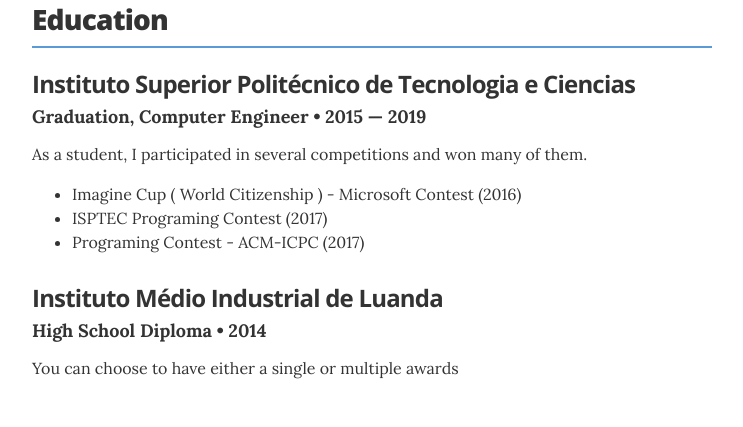
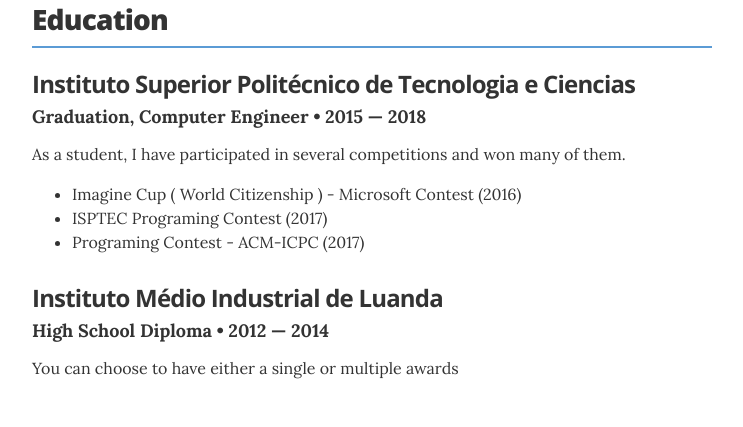
Before and after one commit to joselluis7/joselluis7.github.io, a Jekyll site: the page built from index.html, in a window 1280 px wide and 900 px high, scrolled down 1060 px. Shown: the part 155-582 px from the top of the window, without its empty margins (268-1011 px from the left). Built offline with Jekyll 4.4.1, drawn with Linux system fonts in a browser that asks for light colours.

Commit message:
fix education issues

```diff
--- a/_data/education.yml
+++ b/_data/education.yml
@@ -1,10 +1,10 @@
 # Degree
 - degree: Graduation, Computer Engineer
   uni: Instituto Superior Politécnico de Tecnologia e Ciencias
-  year: 2015 &mdash; 2019
-  summary: As a student, I participated in several competitions and won many of them. <ul class="resume-item-list"><li> Imagine Cup ( World Citizenship ) - Microsoft Contest (2016) </li><li> ISPTEC Programing Contest (2017) </li><li>Programing Contest - ACM-ICPC (2017) </li></ul>
+  year: 2015 &mdash; 2018
+  summary: As a student, I have participated in several competitions and won many of them. <ul class="resume-item-list"><li> Imagine Cup ( World Citizenship ) - Microsoft Contest (2016) </li><li> ISPTEC Programing Contest (2017) </li><li>Programing Contest - ACM-ICPC (2017) </li></ul>
 
 - degree: High School Diploma
   uni: Instituto Médio Industrial de Luanda
-  year: 2014
+  year: 2012 &mdash; 2014
   summary: You can choose to have either a single or multiple awards
```
